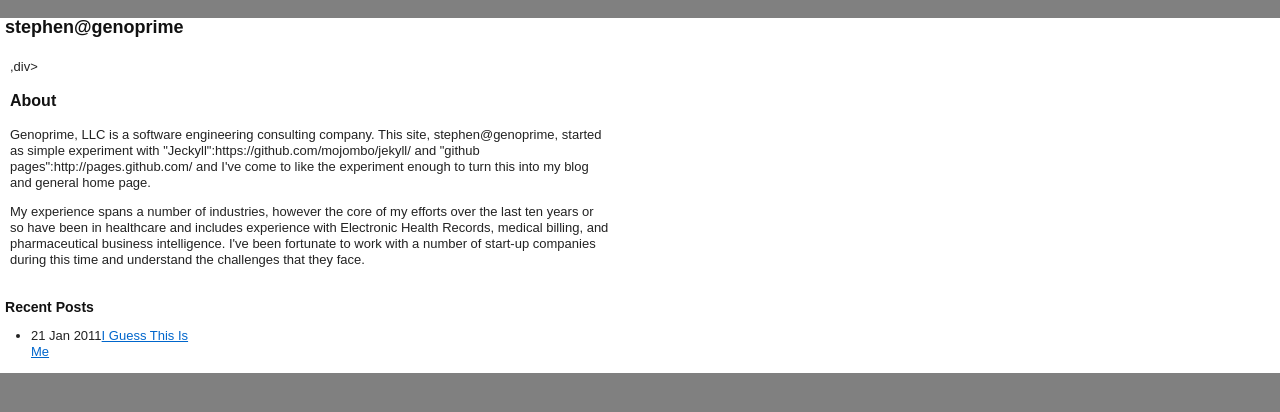
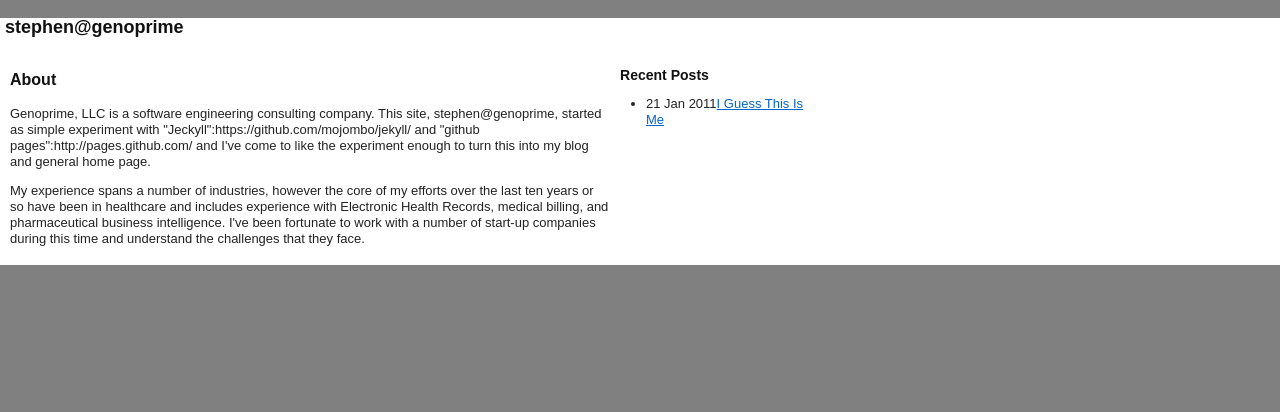
Before and after one commit to spmallette/spmallette.github.com, a Jekyll site: the page built from index.html, in a window 1280 px wide. Shown: the top 412 px of the page. Built offline with Jekyll 4.4.1, drawn with Linux system fonts in a browser that asks for light colours; Markdown is read by kramdown in place of the engine named in the settings.

Commit message:
fixed busted tag

```diff
--- a/index.html
+++ b/index.html
@@ -2,7 +2,7 @@
 layout: default
 title: Home
 ---
-,div>
+<div>
   <h2>About</h2>
   <p>Genoprime, LLC is a software engineering consulting company.  This site, stephen@genoprime, started as simple experiment with "Jeckyll":https://github.com/mojombo/jekyll/ and "github pages":http://pages.github.com/ and I've come to like the experiment enough to turn this into my blog and general home page.</p>
   <p>My experience spans a number of industries, however the core of my efforts over the last ten years or so have been in healthcare and includes experience with Electronic Health Records, medical billing, and pharmaceutical business intelligence.  I've been fortunate to work with a number of start-up companies during this time and understand the challenges that they face.</p>
```
